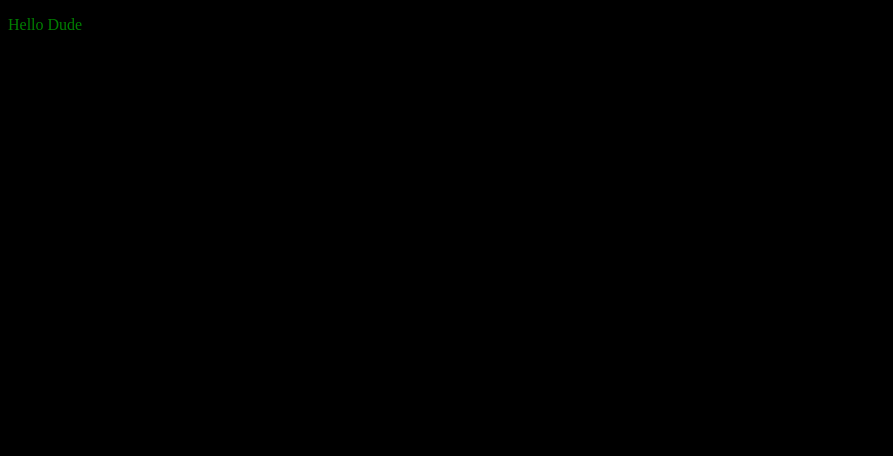
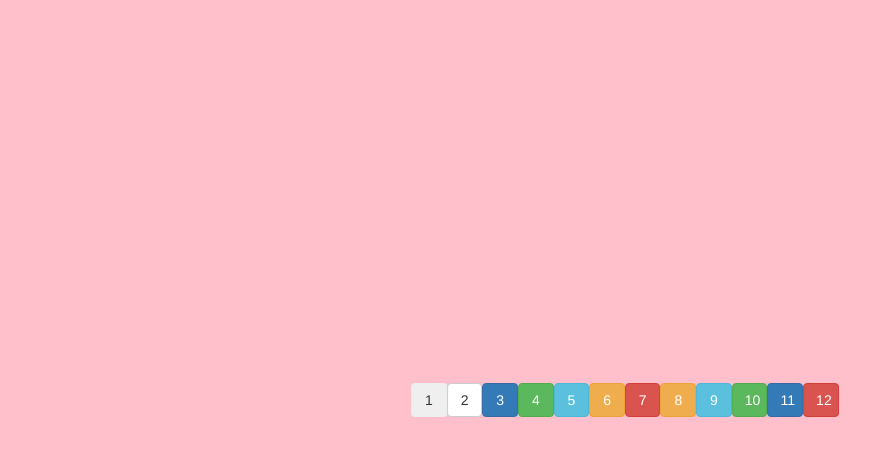
Before and after one commit to oMoo1234/animation, a Django app: page / in a window 1280 px wide. Before the commit the part shown is almost empty. Shown: the top 456 px of the page, without its empty margins (0-893 px from the left). Run offline with Django 3.2, Linux system fonts and the light colour scheme; some libraries are stand-ins or nearby versions.

Commit message:
buttons all set up

```diff
--- a/A/static/main.css
+++ b/A/static/main.css
@@ -1,4 +1,19 @@
 .body{
-    background-color: black;
-    color: green;
+    background-color: pink;
+
 }
+.row{
+
+    text-align: left;
+    position: absolute;
+    left: 50%;
+    top: 50%;
+    transform: translate(-50%, -50%);
+
+}
+#bt-1{
+
+}
+#bt-12{
+
+}
--- a/A/templates/main.html
+++ b/A/templates/main.html
@@ -5,10 +5,24 @@
     <meta http-equiv="X-UA-Compatible" content="IE=edge">
     <meta name="viewport" content="width=device-width, initial-scale=1.0">
     <title>pinkLyte</title>
+    <link rel="stylesheet" href="https://maxcdn.bootstrapcdn.com/bootstrap/3.4.1/css/bootstrap.min.css">
     <link rel="stylesheet" href="../static/main.css">
 </head>
 <body class="body">
-    <p>Hello Dude</p>
+    <div class="row">
+        <button id="bt-1"class="col-lg-1 btn btn-basic">1</button>
+        <button class="col-lg-1 btn btn-default">2</button>
+        <button class="col-lg-1 btn btn-primary">3</button>
+        <button class="col-lg-1 btn btn-success">4</button>
+        <button class="col-lg-1 btn btn-info">5</button>
+        <button class="col-lg-1 btn btn-warning">6</button>
+        <button class="col-lg-1 btn btn-danger">7</button>
+        <button class="col-lg-1 btn btn-warning">8</button>
+        <button class="col-lg-1 btn btn-info">9</button>
+        <button class="col-lg-1 btn btn-success">10</button>
+        <button class="col-lg-1 btn btn-primary">11</button>
+        <button id="bt-12"class="col-lg-1 btn btn-danger">12</button>
+      </div>
 
 </body>
 </html>
```
